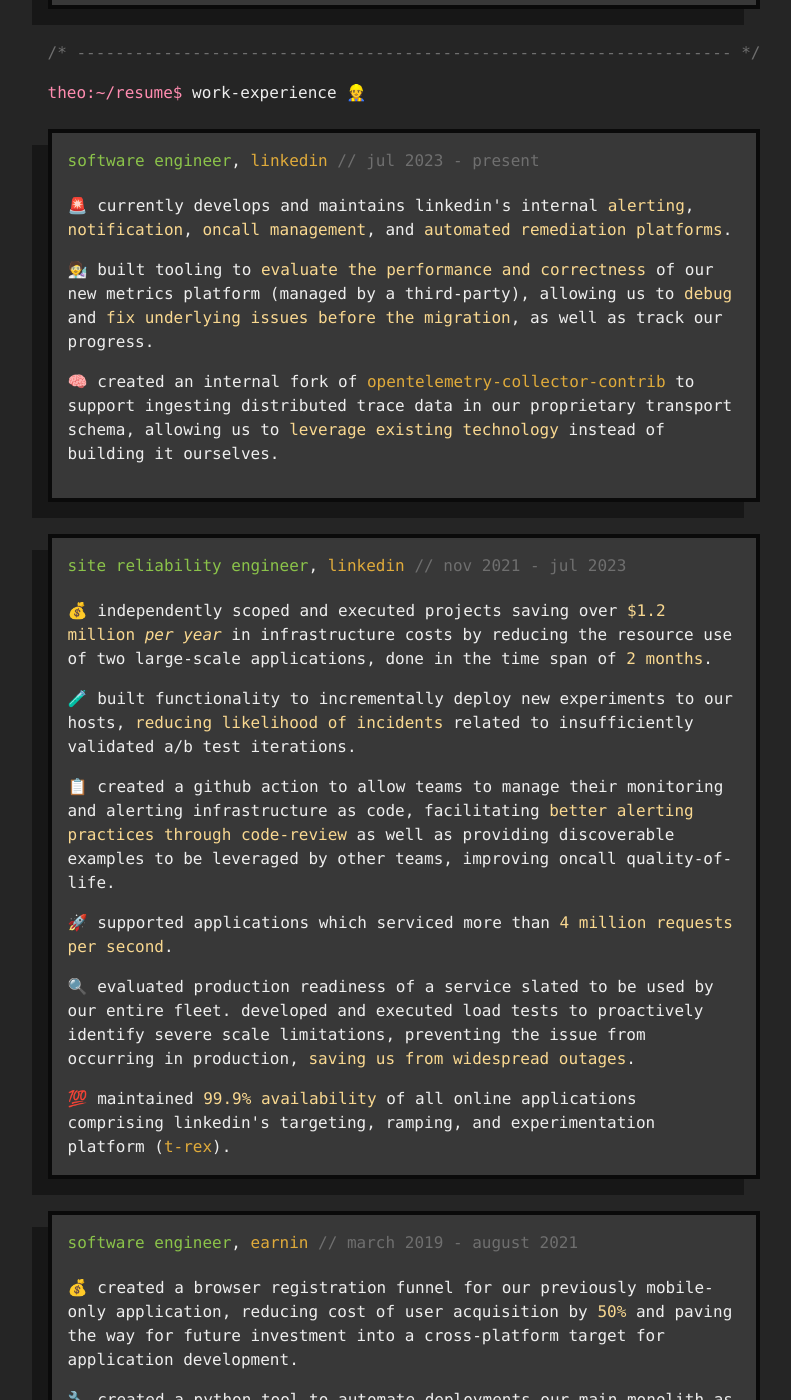
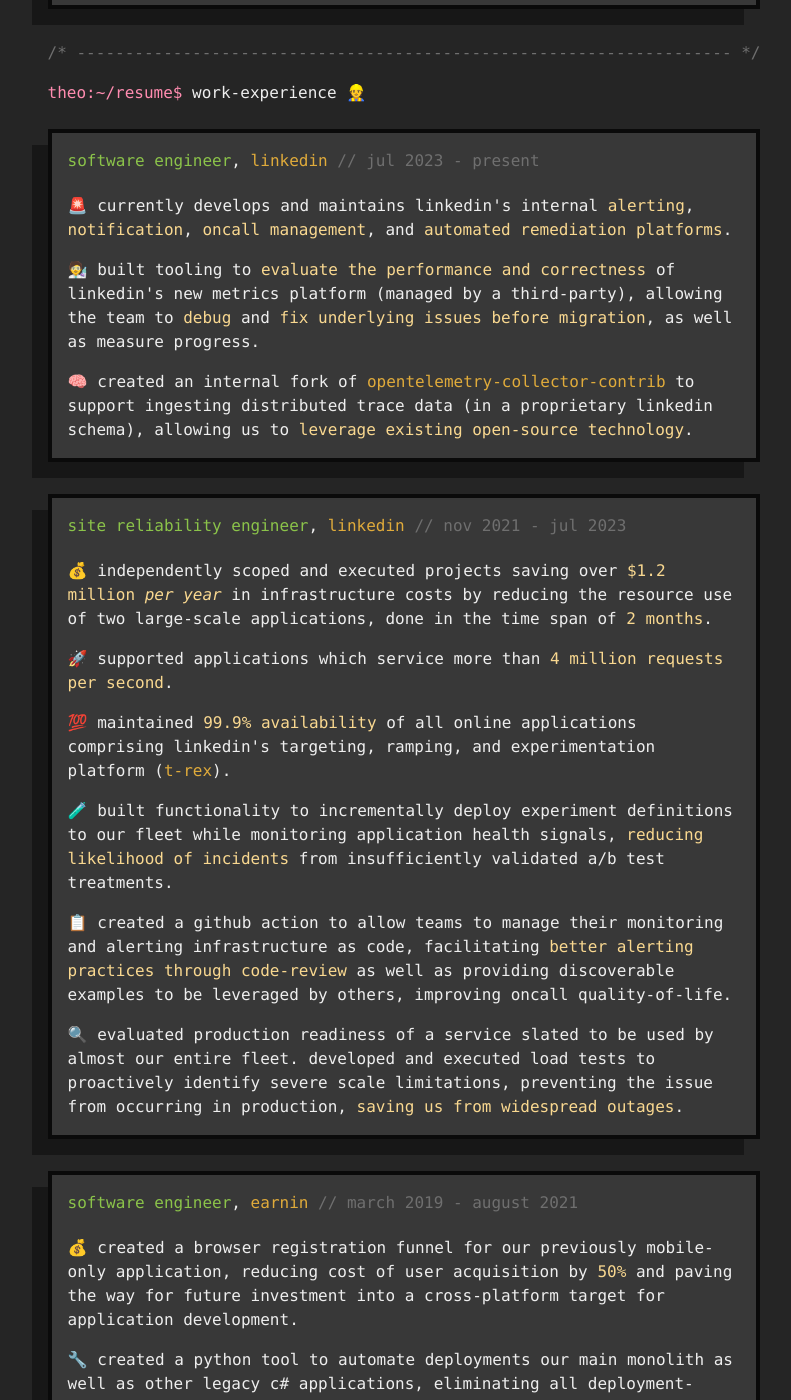
Before and after one commit to tbrockman/tbrockman.github.io, a Jekyll site: the page built from resume.html, in a window 1280 px wide and 1400 px high, scrolled down 988 px. Shown: the whole window, without its empty margins (236-1027 px from the left). Built offline with Jekyll 4.4.1, drawn with Linux system fonts in a browser that asks for light colours; some of the changed text lies outside the part shown.

Commit message:
Some rewording, additional emojis.

```diff
--- a/resume.html
+++ b/resume.html
@@ -56,7 +56,7 @@ layout: resume
 						<p>
 							<span class="green">what does he want to do?</span>
 						</p>
-						<p>make life <span class='light-gold'>better</span>
+						<p>make life <span class='light-gold'>better</span>, however he can
 						</p>
 						<p>also hike 🥾, surf 🏄‍♂️, climb 🧗, eat 🍕, and pet
 							good dogs 🐶
@@ -135,21 +135,17 @@ layout: resume
 						<p>
 							🧑‍🔬 Built tooling to <span class='light-gold'>evaluate the performance and
 								correctness</span> of
-							our new
-							metrics
-							platform (managed by a third-party), allowing us to <span class='light-gold'>debug</span>
+							LinkedIn's new metrics platform (managed by a third-party), allowing the team to <span
+								class='light-gold'>debug</span>
 							and <span class='light-gold'>fix underlying
-								issues before the migration</span>, as well as track our progress.
+								issues before migration</span>, as well as measure progress.
 						</p>
 						<p>
 							🧠 Created an internal fork of <a
 								href="https://github.com/open-telemetry/opentelemetry-collector-contrib"
 								class="gold">opentelemetry-collector-contrib</a> to support ingesting distributed trace
-							data in our proprietary transport schema, allowing us to <span class='light-gold'>leverage
-								existing technology</span> instead of building it ourselves.
-						</p>
-						<p>
-
+							data (in a proprietary LinkedIn schema), allowing us to <span class='light-gold'>leverage
+								existing open-source technology</span>.
 						</p>
 					</div>
 				</div>
@@ -170,34 +166,35 @@ layout: resume
 							applications, done in the time span of <span class='light-gold'>2 months</span>.
 						</p>
 						<p>
-							🧪 Built functionality to incrementally deploy new experiments to our hosts,
-							<span class='light-gold'>reducing likelihood of incidents</span> related to insufficiently
-							validated A/B test iterations.
-						</p>
-						<p>
-							📋 Created a GitHub Action to allow teams to manage their monitoring and alerting
-							infrastructure as code, facilitating <span class='light-gold'>better alerting practices
-								through code-review</span> as well as providing
-							discoverable examples to be leveraged by other teams, improving oncall
-							quality-of-life.
-						</p>
-						<p>
-							🚀 Supported applications which serviced more than <span class='light-gold'>4 million
+							🚀 Supported applications which service more than <span class='light-gold'>4 million
 								requests
 								per
 								second</span>.
-						</p>
-						<p>
-							🔍 Evaluated production readiness of a service slated to be used by our entire
-							fleet. Developed and executed load tests to proactively identify severe scale limitations,
-							preventing the issue from occurring in production, <span class='light-gold'>saving us from
-								widespread outages</span>.
 						</p>
 						<p>
 							💯 Maintained <span class='light-gold'>99.9% availability</span> of all online applications
 							comprising LinkedIn's targeting,
 							ramping, and experimentation platform (<a class="gold"
 								href="https://engineering.linkedin.com/teams/data/analytics-platform-apps/data-applications/t-rex">T-REX</a>).
+						</p>
+						<p>
+							🧪 Built functionality to incrementally deploy experiment definitions to our fleet while
+							monitoring application health signals,
+							<span class='light-gold'>reducing likelihood of incidents</span> from insufficiently
+							validated A/B test treatments.
+						</p>
+						<p>
+							📋 Created a GitHub Action to allow teams to manage their monitoring and alerting
+							infrastructure as code, facilitating <span class='light-gold'>better alerting practices
+								through code-review</span> as well as providing
+							discoverable examples to be leveraged by others, improving oncall
+							quality-of-life.
+						</p>
+						<p>
+							🔍 Evaluated production readiness of a service slated to be used by almost our entire
+							fleet. Developed and executed load tests to proactively identify severe scale limitations,
+							preventing the issue from occurring in production, <span class='light-gold'>saving us from
+								widespread outages</span>.
 						</p>
 					</div>
 				</div>
@@ -255,7 +252,8 @@ layout: resume
 					<div class="work-experience-body">
 						<p>
 							💼 Worked as an independent
-							contractor, building an automated job-dispatching application for
+							contractor, building an <span class="light-gold">automated job-dispatching
+								application</span> for
 							an industrial and oil-field safety services company
 							using Node.js and Twilio.
 						</p>
@@ -303,7 +301,7 @@ layout: resume
 								A small browser extension to help you trim your garden of tabs.
 							</p>
 							<p>
-								Beloved by its few users, currently rated 5.0 ⭐
+								Beloved by its few users and currently rated <span class="light-gold">5.0 ⭐</span>
 							</p>
 							<p>
 								<span><a class="gold"
@@ -328,7 +326,8 @@ layout: resume
 						<div class="projects-body">
 							<p>
 								My blog and showcase. Hosted on GitHub pages and written in plain ol' Javascript, HTML,
-								and CSS. It's small, it loads quickly, and it costs me $0.00.
+								and CSS. It's small, it loads quickly, and it costs me <span
+									class="light-gold">$0.00</span>.
 							</p>
 							<p>
 								<a class="gold" href="https://theo.lol">🔗 theo.lol</a>
```
Also changed, not shown: other parts of resume.html (+2 -2 lines).
